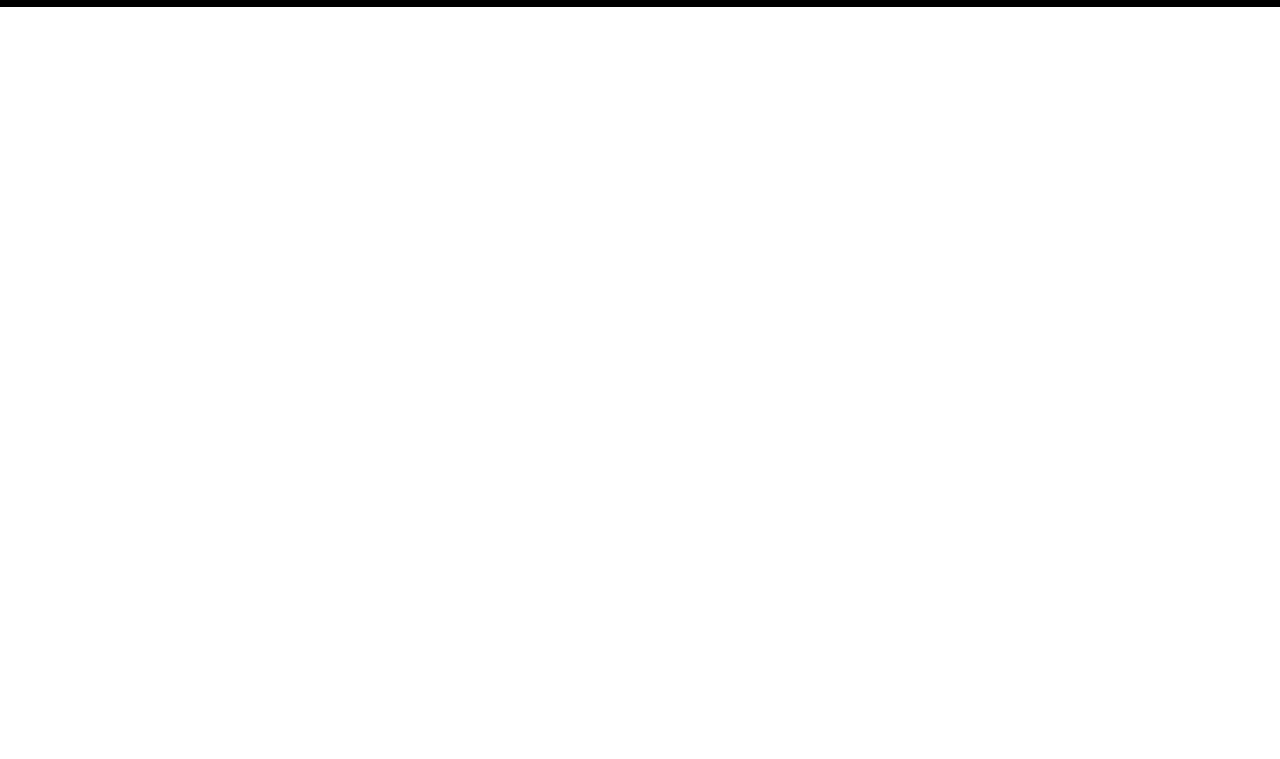
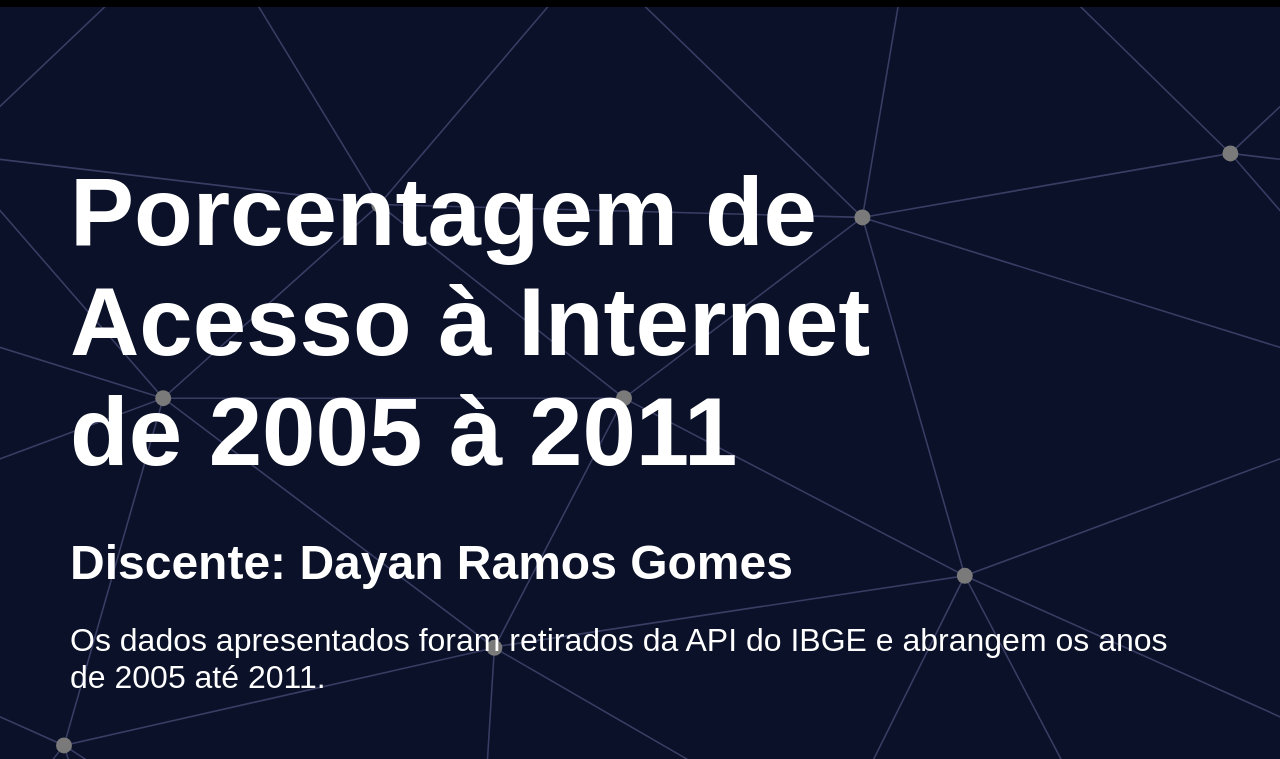
Before and after one commit to dayangomes/scrollytelling-dados-internet-ibge, a plain HTML site: page index.html in a window 1280 px wide. Shown: the part 41-800 px from the top of the page. Drawn offline with Linux system fonts and the light colour scheme; a script that the page names is missing.

Commit message:
Update styles.css

```diff
--- a/assets/css/styles.css
+++ b/assets/css/styles.css
@@ -33,7 +33,7 @@ body {
 }
 
 .main-content {
-    background-image: url('assets/img/main-bg.svg');
+    background-image: url('/assets/img/main-bg.svg');
     background-size: cover;
     background-position: center center;
     color: white;
```
